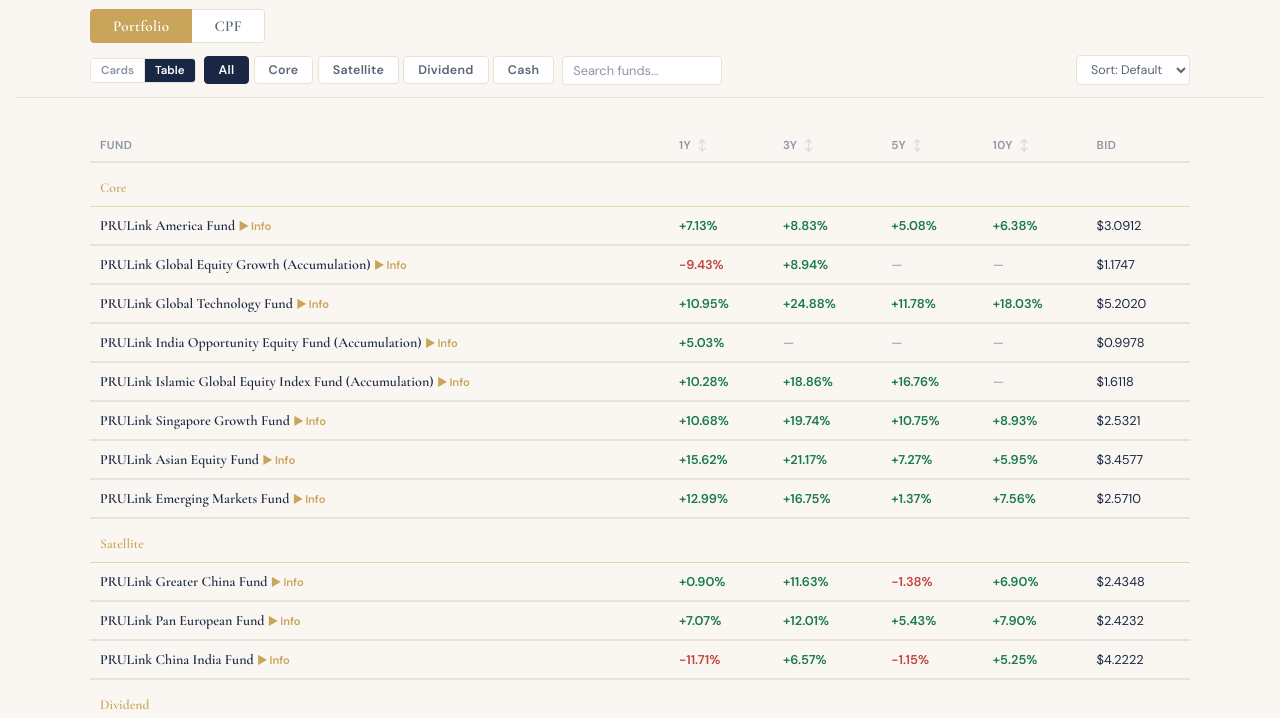
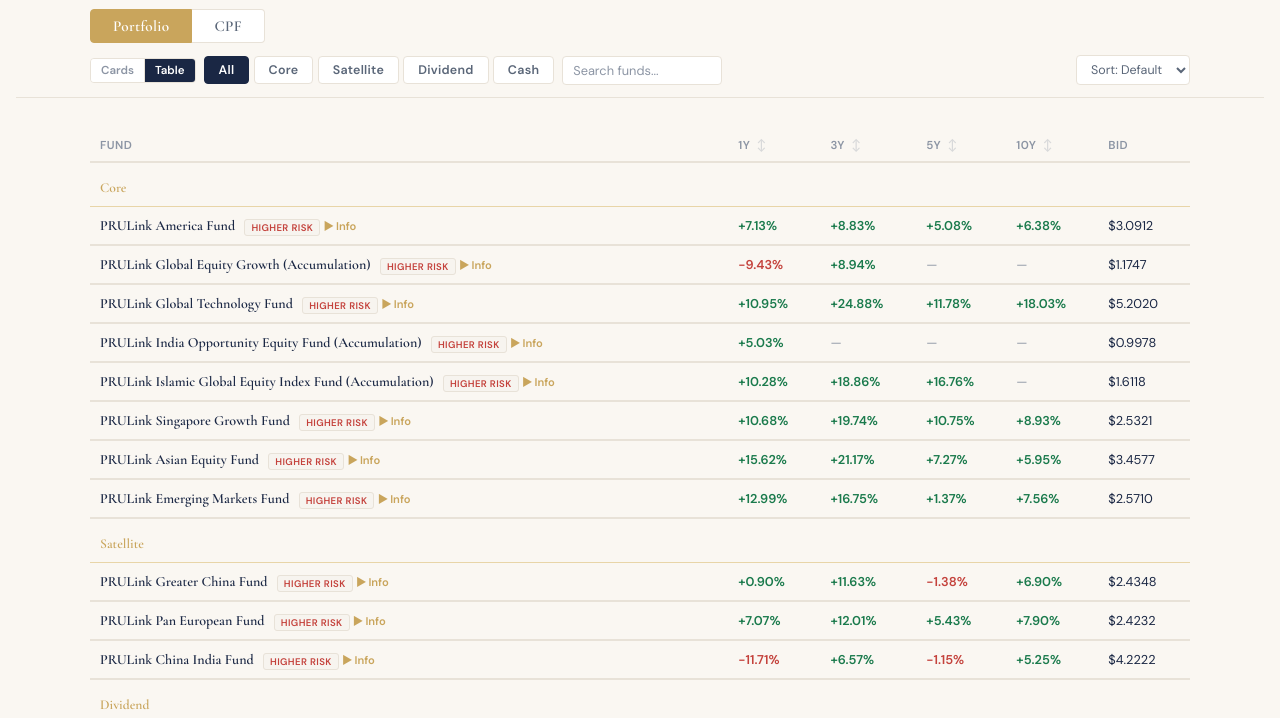
Before and after one commit to sammyvally13/investment-monitoring, a plain HTML site: page index.html in a window 1280 px wide. Shown: the part 82-800 px from the top of the page. Drawn offline with nearby package versions, Linux system fonts and the light colour scheme.

Commit message:
Add risk classification badges to table view rows

```diff
--- a/index.html
+++ b/index.html
@@ -481,6 +481,21 @@
   color: var(--gold);
   margin-right: 4px;
 }
+
+.table-view .risk-badge {
+  font-family: var(--font-body);
+  font-size: 0.6rem;
+  font-weight: 600;
+  letter-spacing: 0.04em;
+  text-transform: uppercase;
+  padding: 1px 6px;
+  border-radius: 3px;
+  background: var(--surface-alt);
+  border: 1px solid var(--border);
+  white-space: nowrap;
+}
+.table-view .risk-badge.higher { color: var(--negative); }
+.table-view .risk-badge.lower { color: var(--positive); }
 
 .table-view .expand-btn {
   font-family: var(--font-body);
@@ -1080,6 +1095,7 @@
   return `<tr>
     <td>
       <a href="${fundUrl(f)}" target="_blank" rel="noopener" style="color:inherit;text-decoration:none">${f.name}</a>
+      <span class="risk-badge ${f.risk.includes('Lower') ? 'lower' : (f.risk.includes('Higher') ? 'higher' : '')}" style="font-size:0.6rem;margin-left:6px;vertical-align:middle">${f.risk}</span>
       <button class="expand-btn" onclick="toggleTableDetail('${id}', this)"><span class="chevron">▶</span> Info</button>
     </td>
     ${['1y','3y','5y','10y'].map(p => {
```
